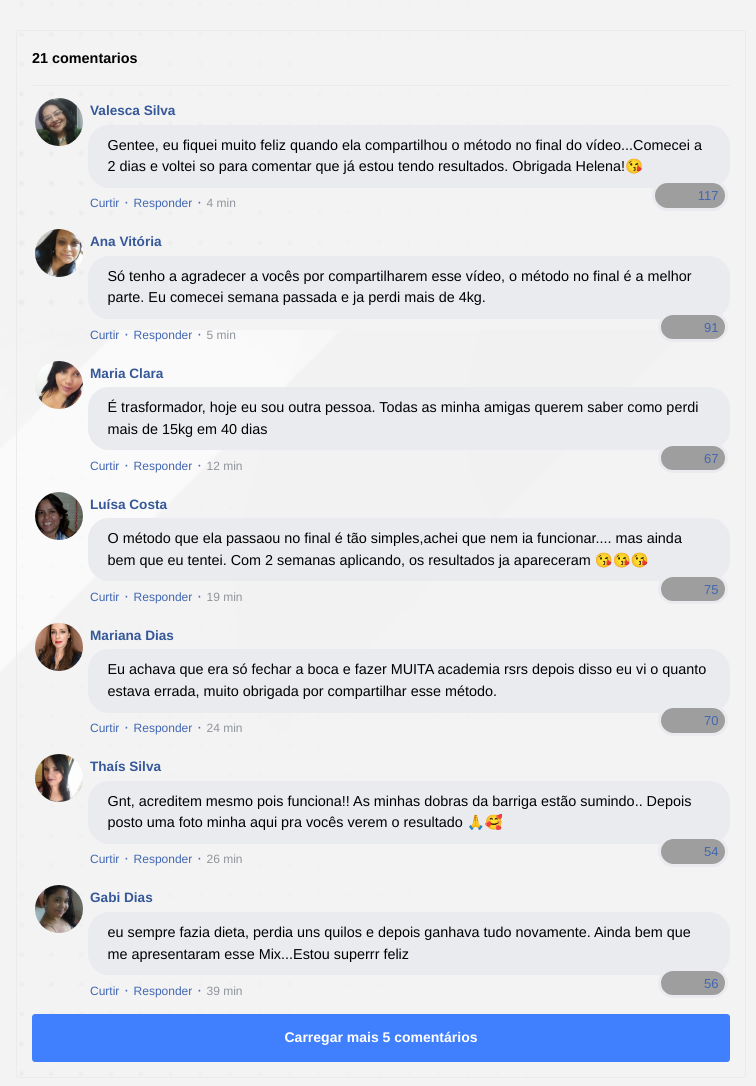
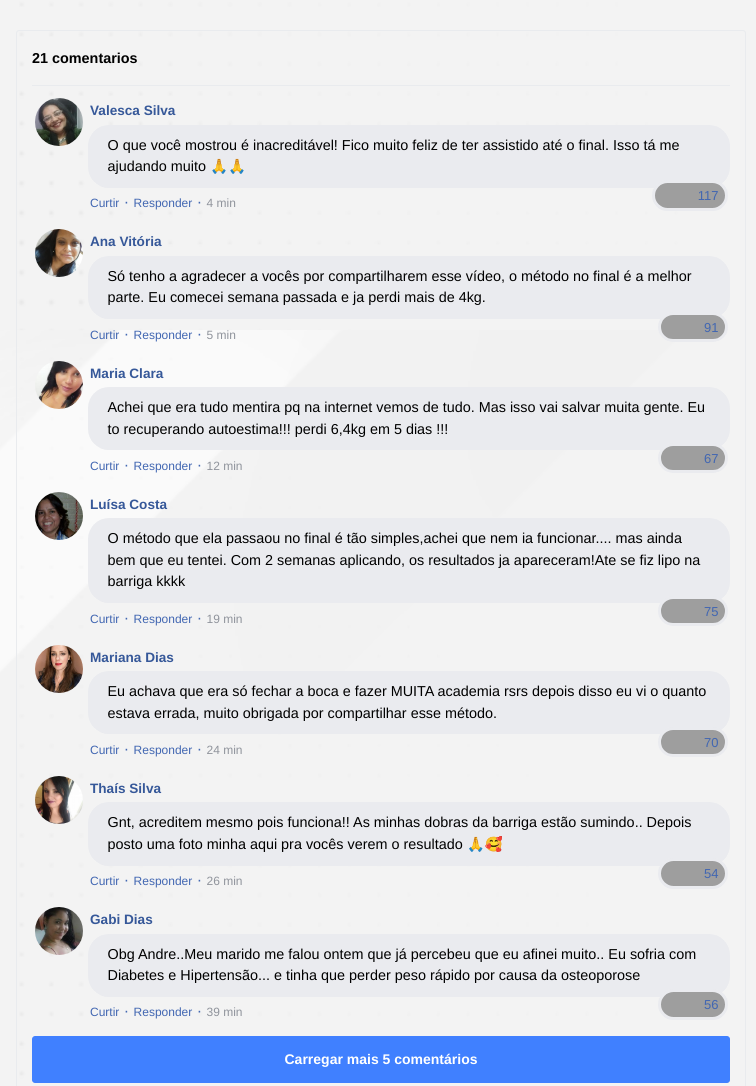
Before and after one commit to LucasRax/sequei1.site, a plain HTML site: page index.html in a window 1280 px wide. Shown: the part 620-1706 px from the top of the page, without its empty margins (259-1015 px from the left). Drawn offline with nearby package versions, Linux system fonts and the light colour scheme; grey boxes are pictures that could not be loaded; a script that the page names is missing.

Commit message:
Update index.html

```diff
--- a/index.html
+++ b/index.html
@@ -106,7 +106,7 @@
 </td>
 </tr>
 <tr>
-<td class="fb-comments-comment-text">Gentee, eu fiquei muito feliz quando ela compartilhou o método no final do vídeo...Comecei a 2 dias e voltei so para comentar que já estou tendo resultados. Obrigada Helena!😘</td>
+<td class="fb-comments-comment-text">O que você mostrou é inacreditável! Fico muito feliz de ter assistido até o final. Isso tá me ajudando muito 🙏🙏</td>
 </tr>
 <tr>
 <td class="fb-comments-comment-actions">
@@ -160,7 +160,7 @@
 </td>
 </tr>
 <tr>
-<td class="fb-comments-comment-text">É trasformador, hoje eu sou outra pessoa. Todas as minha amigas querem saber como perdi mais de 15kg em 40 dias</td>
+<td class="fb-comments-comment-text">Achei que era tudo mentira pq na internet vemos de tudo. Mas isso vai salvar muita gente. Eu to recuperando autoestima!!! perdi 6,4kg em 5 dias !!!</td>
 </tr>
 <tr>
 <td class="fb-comments-comment-actions">
@@ -187,7 +187,7 @@
 </td>
 </tr>
 <tr>
-<td class="fb-comments-comment-text">O método que ela passaou no final é tão simples,achei que nem ia funcionar.... mas  ainda bem que eu tentei. Com 2 semanas aplicando, os resultados ja apareceram 😘😘😘</td>
+<td class="fb-comments-comment-text">O método que ela passaou no final é tão simples,achei que nem ia funcionar.... mas  ainda bem que eu tentei. Com 2 semanas aplicando, os resultados ja apareceram!Ate se fiz lipo na barriga kkkk</td>
 </tr>
 <tr>
 <td class="fb-comments-comment-actions">
@@ -270,7 +270,7 @@ Depois posto uma foto minha aqui pra vocês verem o resultado 🙏🥰</td>
 </td>
 </tr>
 <tr>
-<td class="fb-comments-comment-text">eu sempre fazia dieta, perdia uns quilos e depois ganhava tudo novamente. Ainda bem que me apresentaram esse Mix...Estou superrr feliz</td>
+<td class="fb-comments-comment-text">Obg Andre..Meu marido me falou ontem que já percebeu que eu afinei muito.. Eu sofria com Diabetes e Hipertensão... e tinha que perder peso rápido por causa da osteoporose</td>
 </tr>
 <tr>
 <td class="fb-comments-comment-actions">
@@ -300,7 +300,7 @@ Depois posto uma foto minha aqui pra vocês verem o resultado 🙏🥰</td>
 </td>
 </tr>
 <tr>
-<td class="fb-comments-comment-text">Helena é uma guerreira, uma mulher que podemos nos inspirar.. Linda história, e ainda compartilhou com todos a sulução para perder peso... comecei a 20 dias e ja foram mais de 10kg. OBRIGADA!</td>
+<td class="fb-comments-comment-text"> Ana é uma guerreira, uma mulher que podemos nos inspirar.. Linda história, e ainda compartilhou com todos a sulução para perder peso... comecei a 20 dias e ja foram mais de 10kg. OBRIGADA!</td>
 </tr>
 <tr>
 <td class="fb-comments-comment-actions">
```
